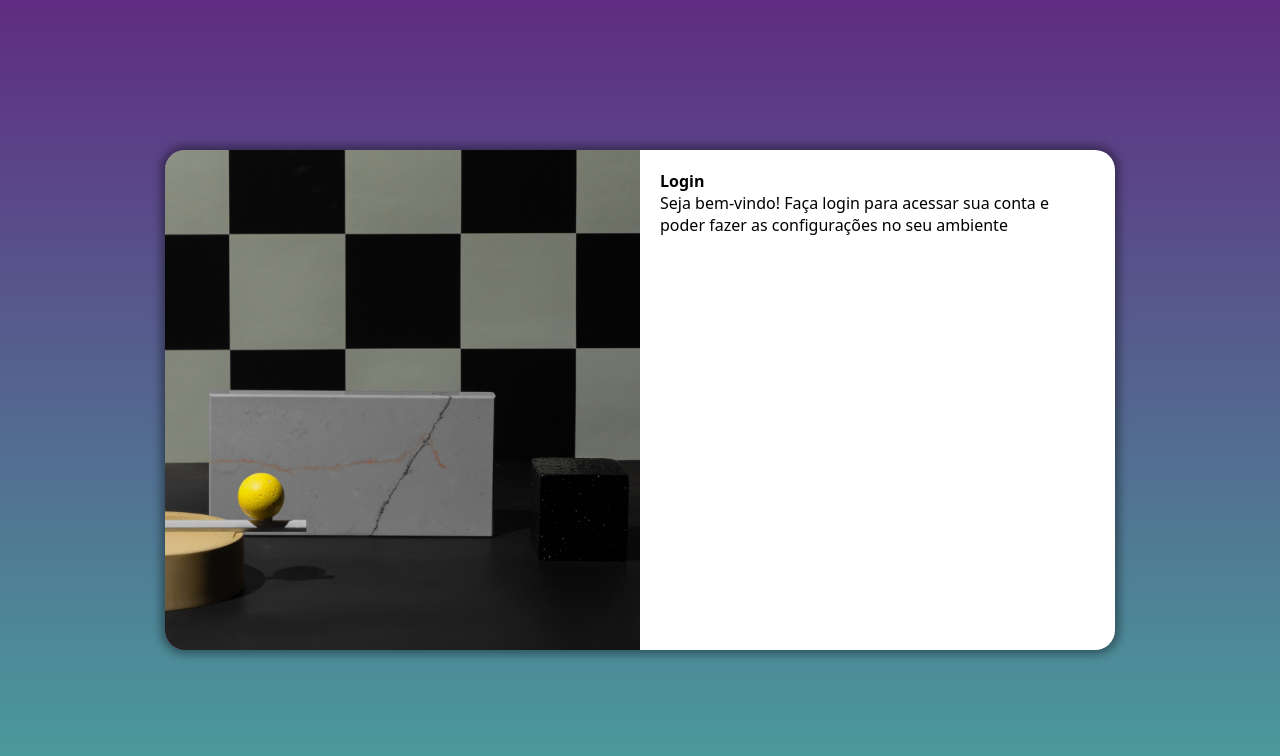
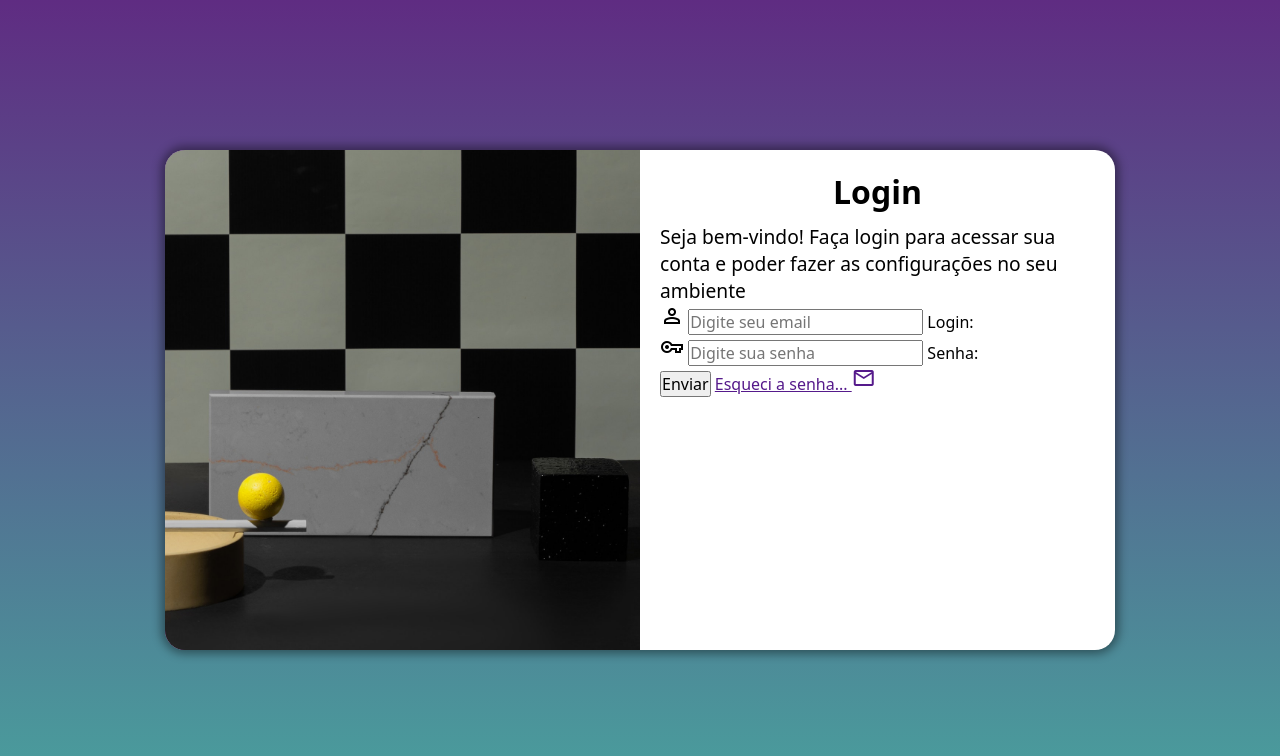
Before and after one commit to joaof-marques/projeto-login, a plain HTML site: page index.html in a window 1280 px wide. Drawn offline with nearby package versions, Linux system fonts and the light colour scheme.

Commit message:
Adicionado campos email e senha e validações de tamanho

```diff
--- a/index.html
+++ b/index.html
@@ -4,6 +4,7 @@
     <meta charset="UTF-8">
     <meta http-equiv="X-UA-Compatible" content="IE=edge">
     <meta name="viewport" content="width=device-width, initial-scale=1.0">
+    <link href="https://fonts.googleapis.com/css2?family=Material+Symbols+Outlined" rel="stylesheet" />
     <link rel="stylesheet" href="style/style.css">
     <link rel="stylesheet" href="style/media-query.css">
     <title>Document</title>
@@ -17,7 +18,20 @@
             <div id="formulario">
                 <h1>Login</h1>
                 <p>Seja bem-vindo! Faça login para acessar sua conta e poder fazer as configurações no seu ambiente</p>
-                <form action="login.php" method="post"></form>
+                <form action="login.php" method="post" autocomplete="on">
+                    <div class="campo">
+                        <span class="material-symbols-outlined">person</span>
+                        <input type="email" name="login" id="ilogin" placeholder="Digite seu email" autocomplete="email" required maxlength="30">
+                        <label for="ilogin">Login: </label>
+                    </div>
+                    <div class="campo">
+                        <span class="material-symbols-outlined">vpn_key</span>
+                        <input type="password" name="senha" id="isenha" placeholder="Digite sua senha" autocomplete="current-password" required minlength="8" maxlength="20">
+                        <label for="isenha">Senha: </label>
+                    </div>
+                    <input type="submit" value="Enviar">
+                    <a href="">Esqueci a senha... <span class="material-symbols-outlined">mail</span></a>
+                </form>
             </div>
         </section>
     </main>
--- a/style/media-query.css
+++ b/style/media-query.css
@@ -31,6 +31,12 @@
     body{
         background-image: linear-gradient(to top, var(--cor-verde), var(--cor-lilas));
     }
+    div#formulario h1{
+        font-size: 2em;
+    }
+    div#formulario > p{
+        font-size: 1.2em;
+    }
     section#login{
         width: 950px;
     }
--- a/style/style.css
+++ b/style/style.css
@@ -61,3 +61,13 @@ section#login > div#formulario{
     padding: 20px;
 
 }
+
+div#formulario > h1{
+    text-align: center;
+    margin-bottom: 10px;
+
+}
+
+div#formulario > p{
+    font-size: 0.8em;
+}
```
